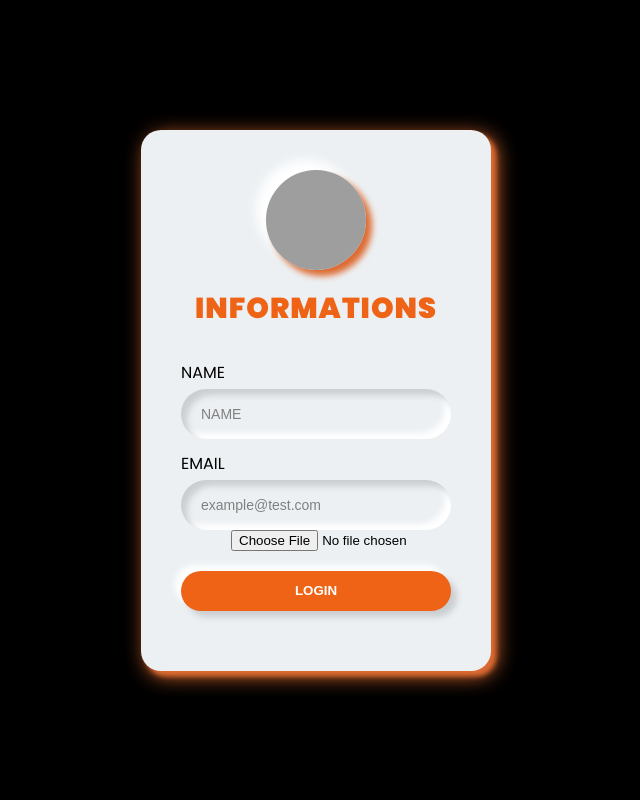
After one commit to h-hamdy/Webserv, a PHP site: page /login.php in a window 1280 px wide. The commit adds this page. Shown: the whole page, without its empty margins (324-964 px from the left). Run offline with PHP 8.4, Linux system fonts and the light colour scheme; grey boxes are pictures that could not be loaded.

Commit message:
almost done :'(

```diff
--- a/root/content/index.php
+++ b/root/content/index.php
@@ -11,7 +11,7 @@ if ($_SERVER['REQUEST_METHOD'] == 'POST') {
     // Move uploaded file to a permanent location
     $filename = $_FILES['upload']['name'];
     $tmpname = $_FILES['upload']['tmp_name'];
-    $destination = '/goinfre/hbouhsis/webserver/resources/var/www/uploads/' . $filename;
+    $destination = './' . $filename;
     if (move_uploaded_file ($tmpname ,$destination )) {
       echo 'File uploaded successfully!';
     } else {
@@ -26,7 +26,7 @@ if ($_SERVER['REQUEST_METHOD'] == 'POST') {
 ?>
 
 <!-- HTML form to upload files -->
-<form action="upload.php" method="post" enctype="multipart/form-data">
+<form action="index.php" method="post" enctype="multipart/form-data">
   <input type="file" name="upload">
   <input type="submit" value="Upload">
 </form>
--- /dev/null
+++ b/root/content/login.php
@@ -0,0 +1,234 @@
+<?php
+
+if ($_SERVER['REQUEST_METHOD'] == 'POST')
+{
+
+    // save $_FILES['avatar'] to a inside a folder
+    $avatar = $_FILES['avatar'];
+    $avatar_name = $avatar['name'];
+    $avatar_tmp_name = $avatar['tmp_name'];
+    $avatar_size = $avatar['size'];
+    $avatar_error = $avatar['error'];
+    //while(1);
+    $avatar_ext = explode('.', $avatar_name);
+    $avatar_actual_ext = strtolower(end($avatar_ext));
+
+    $allowed = array('jpg', 'jpeg', 'png', 'svg');
+    if (in_array($avatar_actual_ext, $allowed))
+    {
+        if ($avatar_error === 0)
+        {
+            if ($avatar_size < 1000000)
+            {
+                $avatar_name_new = uniqid('', true) . '.' . $avatar_actual_ext;
+                if (!file_exists("./uploadCGI/"))
+                    mkdir('uploadCGI');
+                $avatar_destination = './uploadCGI/' . $avatar_name_new;
+                move_uploaded_file($avatar_tmp_name, $avatar_destination);
+                $_COOKIE['name'] = $_POST['name'];
+                $_COOKIE['email'] = $_POST['email'];
+                $_COOKIE['avatar'] = $avatar_destination;
+
+                // Set cookie expiration time based on "Remember me" checkbox
+                $cookie_expiration = isset($_POST['remember_me']) ? time() + 3600 * 24 * 7 : time() + 3600 * 24;
+
+                setcookie('name', $_POST['name'], $cookie_expiration);
+                setcookie('email', $_POST['email'], $cookie_expiration);
+                setcookie('avatar', $avatar_destination, $cookie_expiration);
+                echo isset($_COOKIE['name']);
+            }
+            else
+            {
+                echo 'File too big';
+                exit(1);
+            }
+        }
+        else
+        {
+            echo 'Error';
+            exit(1);
+        }
+    }
+    else
+    {
+        echo 'Not allowed';
+        exit(1);
+    }
+}
+else if ($_SERVER['REQUEST_METHOD'] == 'GET' && isset($_GET['logout']))
+{
+    unset($_COOKIE['name']);
+    unset($_COOKIE['email']);
+    unset($_COOKIE['avatar']);
+    setcookie('name', '', time() - 3600);
+    setcookie('email', '', time() - 3600);
+    setcookie('avatar', '', time() - 3600);
+}
+?>
+<!DOCTYPE html>
+<div>
+
+    <div class="container">
+    <?php if (isset($_COOKIE['name']) && isset($_COOKIE['email'])): ?>
+            <img class="brand-logo" src=<?php echo $_COOKIE['avatar']; ?> alt="" srcset="">
+            <div class="brand-title">INFORMATIONS</div>
+            <p>Welcome To Our Webserv.</p>
+            <p>
+                <?= $_COOKIE['name'] ?>
+            </p>
+            <p>
+                <?php echo $_COOKIE['email']; ?>
+            </p>
+
+            <a href="/Project/Project.html">
+
+                <h5>Project</h5>
+            </a>
+            <a href="/Project/Webserv.html">
+
+                <h4>Webserv</h4>
+            </a>
+            <a href="?logout">
+
+                <h5>LOGOUT</h5>
+            </a>
+        <?php else: ?>
+            <img class="brand-logo" src=<?php echo "./img/profileimage.png" ?> alt="" srcset="">
+            <div class="brand-title">INFORMATIONS</div>
+            <form class='inputs' method="post" enctype="multipart/form-data">
+                <label for="name">NAME</label>
+                <input class="input" type="text" id="name" name="name" placeholder="NAME" required>
+                <label for="email">EMAIL</label>
+                <input class="emilIn input" type="email" id="email" name="email" placeholder="example@test.com" required>
+                <input style="margin-left: 50px;" type="file" id="avatar" name="avatar" accept="image/png, image/jpeg" required>
+                <button type="submit" value="Submit">LOGIN</button>
+            </form>
+        </div>
+    <?php endif; ?>
+</div>
+
+<style>
+    @import url('https://fonts.googleapis.com/css2?family=Poppins:wght@400;900&display=swap');
+
+    .input {
+        caret-color: red;
+    }
+
+    .emilIn {
+ƒ        margin-bottom: 20px;
+    }
+
+    body {
+        margin: 0;
+        width: 100vw;
+        height: 100vh;
+        background: #ecf0f3;
+        display: flex;
+        align-items: center;
+        text-align: center;
+        justify-content: center;
+        place-items: center;
+        overflow: hidden;
+        font-family: poppins;
+        background-color: black;
+    }
+
+    .container {
+        position: relative;
+        width: 350px;
+        height: 541px;
+        border-radius: 20px;
+        padding: 40px;
+        box-sizing: border-box;
+        background: #ecf0f3;
+        box-shadow: 5px 5px 5px #dd6b31, 5px 5px 20px #dd6b31;
+    }
+
+    .brand-logo {
+        height: 100px;
+        width: 100px;
+        margin: auto;
+        border-radius: 50%;
+        box-sizing: border-box;
+        box-shadow: 6px 6px 6px #dd6b31, -10px -10px 12px white;
+    }
+
+    .brand-title {
+        margin-top: 10px;
+        font-weight: 900;
+        font-size: 1.8rem;
+        color: #EE6315;
+        letter-spacing: 1px;
+    }
+
+    .inputs {
+        text-align: left;
+        margin-top: 30px;
+    }
+
+    label,
+    input,
+    button {
+        display: block;
+        width: 100%;
+        padding: 0;
+        border: none;
+        outline: none;
+        box-sizing: border-box;
+    }
+
+    label {
+        margin-bottom: 4px;
+    }
+
+    label:nth-of-type(2) {
+        margin-top: 12px;
+    }
+
+    input::placeholder {
+        color: gray;
+    }
+
+    .input {
+        background: #ecf0f3;
+        padding: 10px;
+        padding-left: 20px;
+        height: 50px;
+        font-size: 14px;
+        border-radius: 50px;
+        box-shadow: inset 6px 6px 6px #cbced1, inset -6px -6px 6px white;
+    }
+
+    button,
+    a {
+        display: flex;
+        color: white;
+        margin-top: 20px;
+        background: #EE6315;
+        height: 40px;
+        border-radius: 20px;
+        cursor: pointer;
+        font-weight: 900;
+        box-shadow: 6px 6px 6px #cbced1, -6px -6px 6px white;
+        transition: 0.5s;
+        justify-content: center;
+        align-items: center;
+        text-decoration: none;
+    }
+
+    h4 {}
+    h5 {}
+
+
+    button:hover,
+    a:hover {
+        box-shadow: none;
+    }
+
+
+    h1 {
+        position: absolute;
+        top: 0;
+        left: 0;
+    }
+</style>
```
Also changed, not shown: 7 other files.
